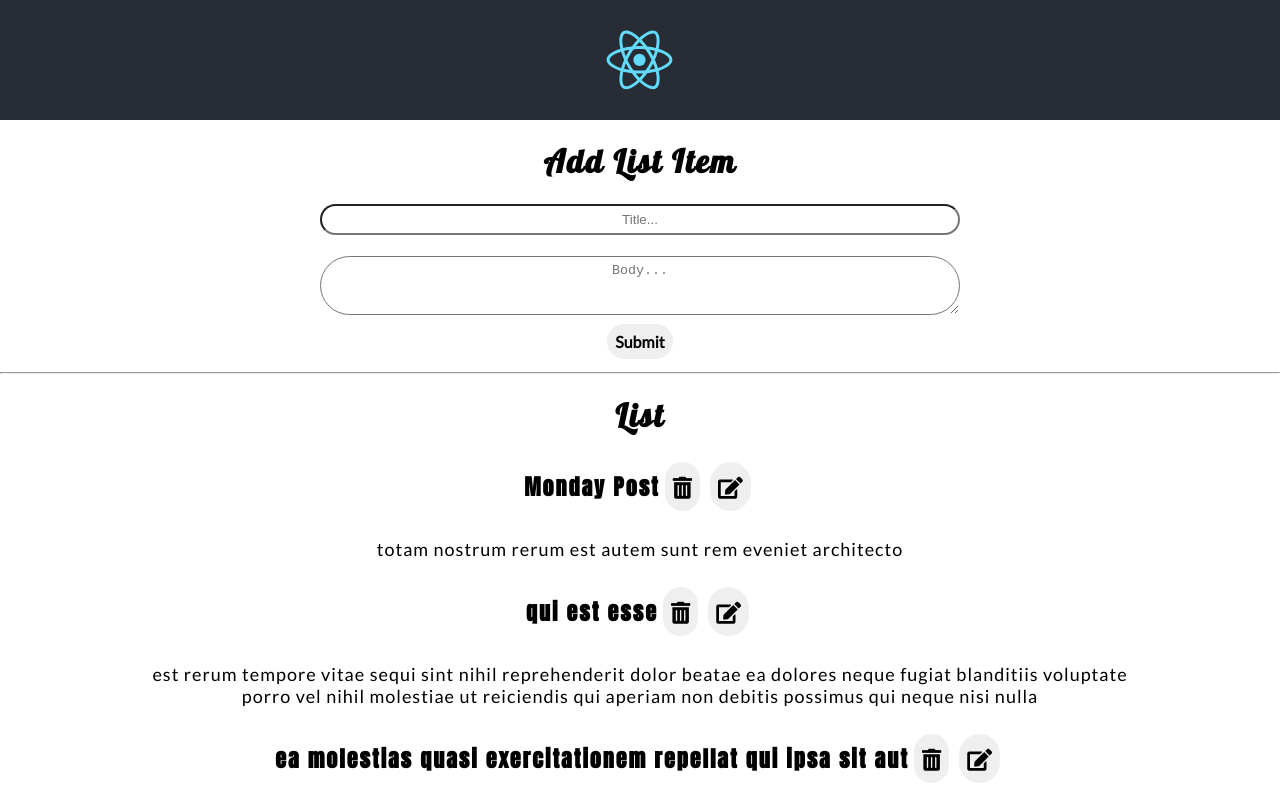
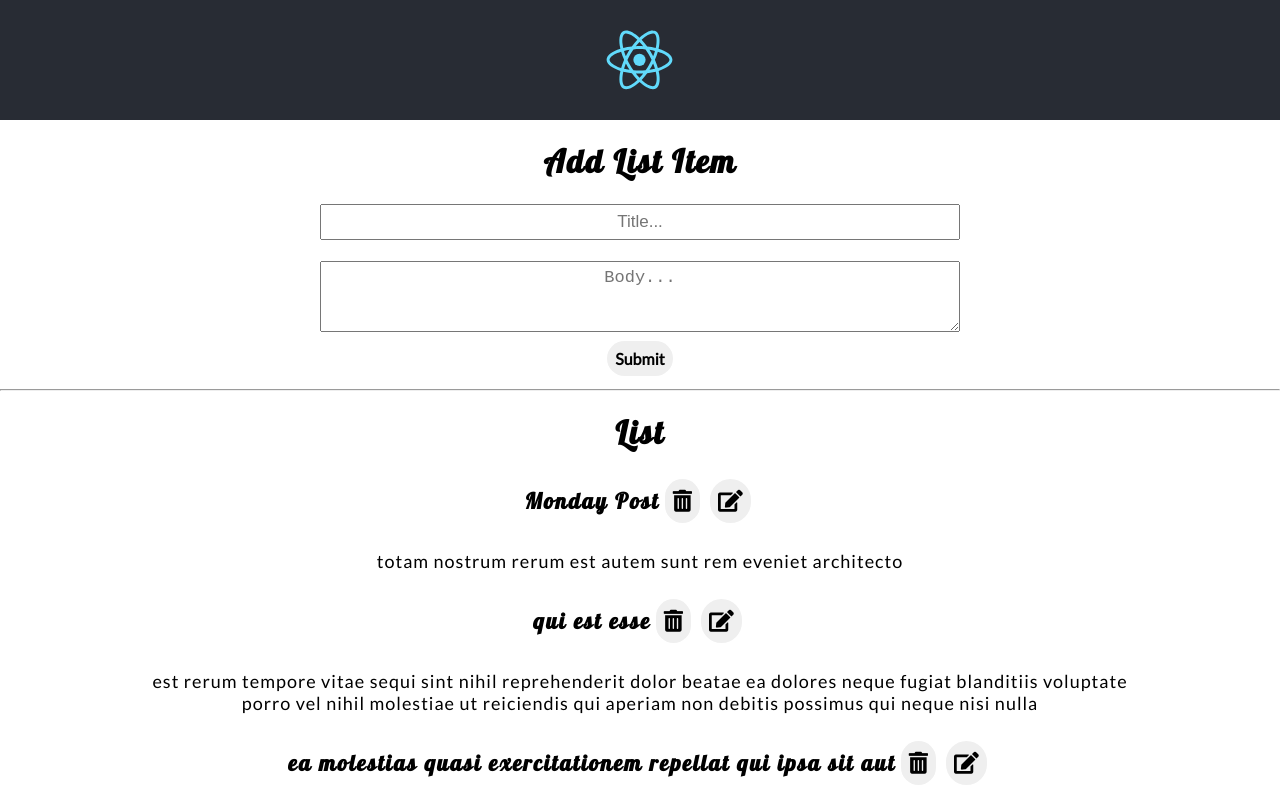
Before and after one commit to ElAndy94/todo-list, a React (Create React App) app: page / in a window 1280 px wide. Shown: the top 800 px of the page. Built offline with nearby package versions, Linux system fonts and the light colour scheme.

Commit message:
Styling changes

```diff
--- a/src/components/Lists/List.css
+++ b/src/components/Lists/List.css
@@ -18,8 +18,9 @@
 
 
 .title__font--list {
-    font-family: 'Anton', sans-serif;
+    font-family: 'Lobster', cursive;
     letter-spacing: 2px;
+    /* font-family: 'Anton', sans-serif; */
 }
 
 .smaller {
@@ -39,16 +40,18 @@ input[type=text] {
     padding: 6px 10px;
     margin: 1px 0;
     box-sizing: border-box;
-    border-radius: 100px;
+    font-size: 17px;
+    /* border-radius: 100px; */
 }
 
 textarea[type=text] {
     text-align: center;
     width: 50%;
     box-sizing: border-box;
-    border-radius: 100px;
     padding: 6px 10px;
     margin: 1px 0;
+    font-size: 17px;
+    /* border-radius: 100px; */
 }
 
 @keyframes standOut {
--- a/src/store/actions/list.js
+++ b/src/store/actions/list.js
@@ -87,7 +87,6 @@ export const deleteItem = (id, prevFiltered) => dispatch => {
 };
 
 export const editItem = (data, prevFiltered) => dispatch => {
-    console.log(data);
     if (prevFiltered) {
         filteredItems = filteredItems.map( (item) => {
             if (item.id === data.id) {
```
